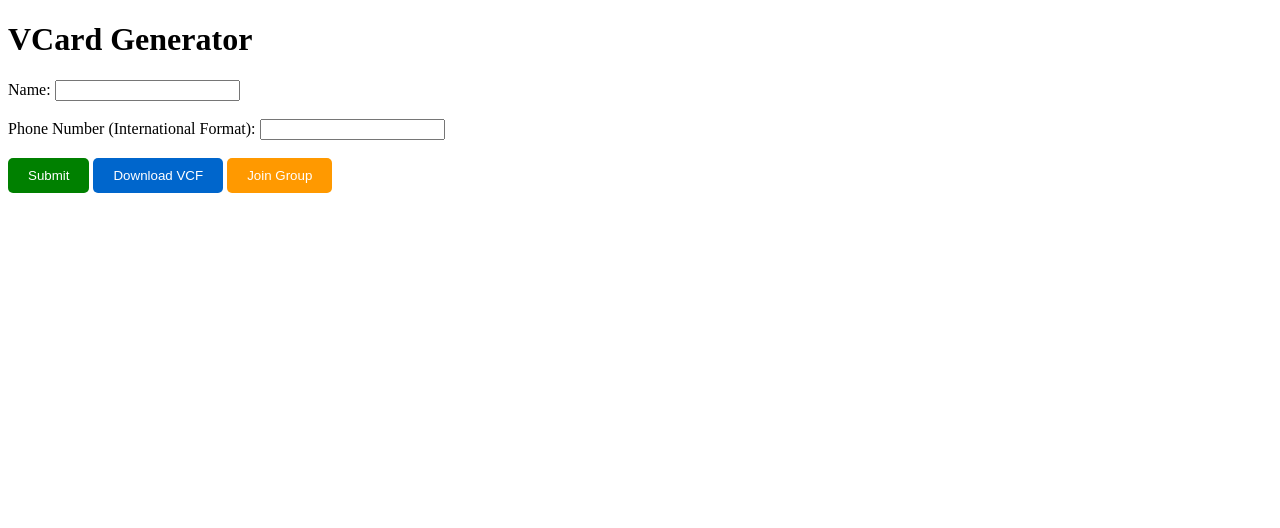
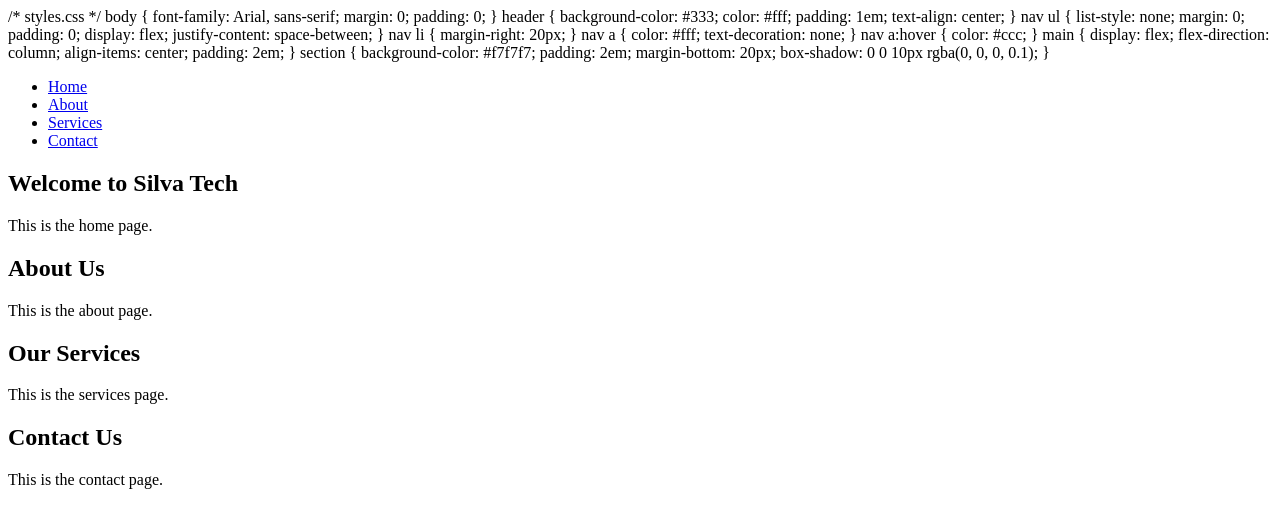
Before and after one commit to Sylivanu/vcf, a plain HTML site: page index.html in a window 1280 px wide. Drawn offline with Linux system fonts and the light colour scheme.

Commit message:
Update index.html

```diff
--- a/index.html
+++ b/index.html
@@ -1,91 +1,102 @@
+<!-- index.html -->
 <!DOCTYPE html>
-<html>
+<html lang="en">
 <head>
-    <title>VCard Generator</title>
-    <style>
-      /* Customize button styles */
-      button {
-        background-color: #4CAF50;
-        color: #ffffff;
-        padding: 10px 20px;
-        border: none;
-        border-radius: 5px;
-        cursor: pointer;
+    <meta charset="UTF-8">
+    <meta name="viewport" content="width=device-width, initial-scale=1.0">
+    <title>Silva Tech Website</title>
+    <styles>
+      /* styles.css */
+body {
+    font-family: Arial, sans-serif;
+    margin: 0;
+    padding: 0;
 }
-      button:hover {
-        background-color: #3e8e41;
+
+header {
+    background-color: #333;
+    color: #fff;
+    padding: 1em;
+    text-align: center;
 }
-      #submit-btn {
-        background-color: #008000;
+
+nav ul {
+    list-style: none;
+    margin: 0;
+    padding: 0;
+    display: flex;
+    justify-content: space-between;
 }
-      #download-btn {
-        background-color: #0066cc;
+
+nav li {
+    margin-right: 20px;
 }
-      #join-group-btn {
-        background-color: #ff9900;
+
+nav a {
+    color: #fff;
+    text-decoration: none;
 }
-    </style>
+
+nav a:hover {
+    color: #ccc;
+}
+
+main {
+    display: flex;
+    flex-direction: column;
+    align-items: center;
+    padding: 2em;
+}
+
+section {
+    background-color: #f7f7f7;
+    padding: 2em;
+    margin-bottom: 20px;
+    box-shadow: 0 0 10px rgba(0, 0, 0, 0.1);
+}
+    </styles>
 </head>
 <body>
-    <h1>VCard Generator</h1>
-    <form id="vcard-form">
-      <label for="name">Name:</label>
-      <input type="text" id="name" name="name"><br><br>
-      <label for="phone">Phone Number (International Format):</label>
-      <input type="text" id="phone" name="phone"><br><br>
-      <button id="submit-btn">Submit</button>
-      <button id="download-btn">Download VCF</button>
-      <button id="join-group-btn">Join Group</button>
-    </form>
+    <header>
+        <nav>
+            <ul>
+                <li><a href="#home">Home</a></li>
+                <li><a href="#about">About</a></li>
+                <li><a href="#services">Services</a></li>
+                <li><a href="#contact">Contact</a></li>
+            </ul>
+        </nav>
+    </header>
+    <main>
+        <section id="home">
+            <h1>Welcome to Silva Tech</h1>
+            <p>This is the home page.</p>
+        </section>
+        <section id="about">
+            <h1>About Us</h1>
+            <p>This is the about page.</p>
+        </section>
+        <section id="services">
+            <h1>Our Services</h1>
+            <p>This is the services page.</p>
+        </section>
+        <section id="contact">
+            <h1>Contact Us</h1>
+            <p>This is the contact page.</p>
+        </section>
+    </main>
+    <script>
+      // script.js
+const navLinks = document.querySelectorAll('nav a');
 
-    <div id="vcard-container"></div>
-
-    <script>
-      const form = document.querySelector('form');
-const vcardContainer = document.getElementById('vcard-container');
-const downloadBtn = document.getElementById('download-btn');
-const joinGroupBtn = document.getElementById('join-group-btn');
-let submittedEntries = 0;
-
-form.addEventListener('submit', function(event) {
+navLinks.forEach(link => {
+    link.addEventListener('click', event => {
         event.preventDefault();
-
-  if (form.checkValidity() === false) {
-    event.stopPropagation();
-  } else {
-    submittedEntries++;
-    const name = document.getElementById('name').value;
-    const phone = document.getElementById('phone').value;
-    const vcard = generateVCard(name, phone);
-    vcardContainer.innerHTML = vcard;
-    form.reset();
-    alert(`Wow, you have submitted your details successfully to Silva VCF! You are entry number ${submittedEntries}`);
-  }
-
-  form.classList.add('was-validated');
+        const targetId = link.getAttribute('href');
+        const targetSection = document.querySelector(targetId);
+        targetSection.scrollIntoView({ behavior: 'mooth' });
     });
-
-downloadBtn.addEventListener('click', function() {
-  const vcardBlob = new Blob([vcardContainer.innerHTML], { type: 'text/vcard' });
-  const url = URL.createObjectURL(vcardBlob);
-  const a = document.createElement('a');
-  a.href = url;
-  a.download = 'contacts.vcf';
-  a.click();
 });
-
-joinGroupBtn.addEventListener('click', function() {
-  // Add join group functionality here
-});
-
-function generateVCard(name, phone) {
-  return `BEGIN:VCARD
-VERSION:3.0
-N:${name};;Mr.;;
-FN:${name}
-TEL;TYPE=CELL:${phone}
-END:VCARD`;
-  }
     </script>
 </body>
           </html>
```
Lines whose indentation alone changed are shown as unchanged.
